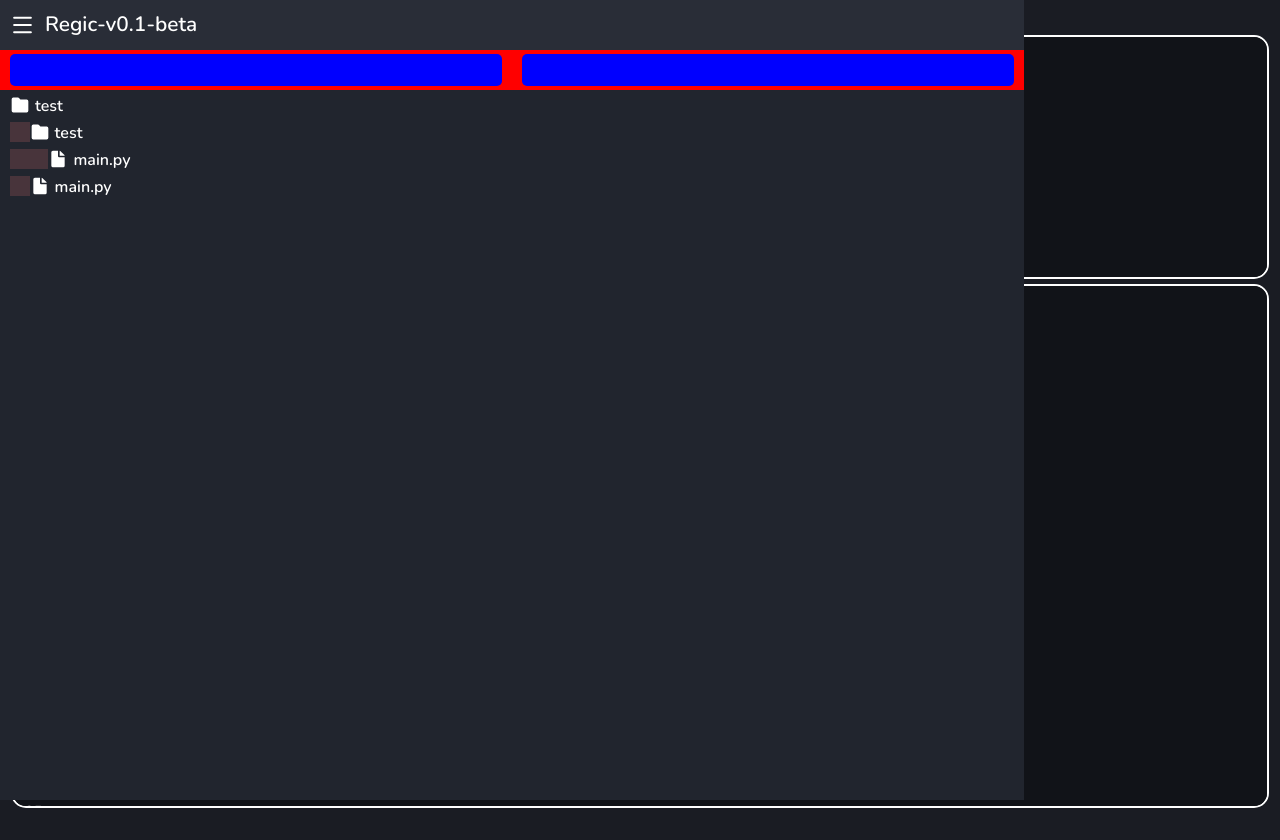
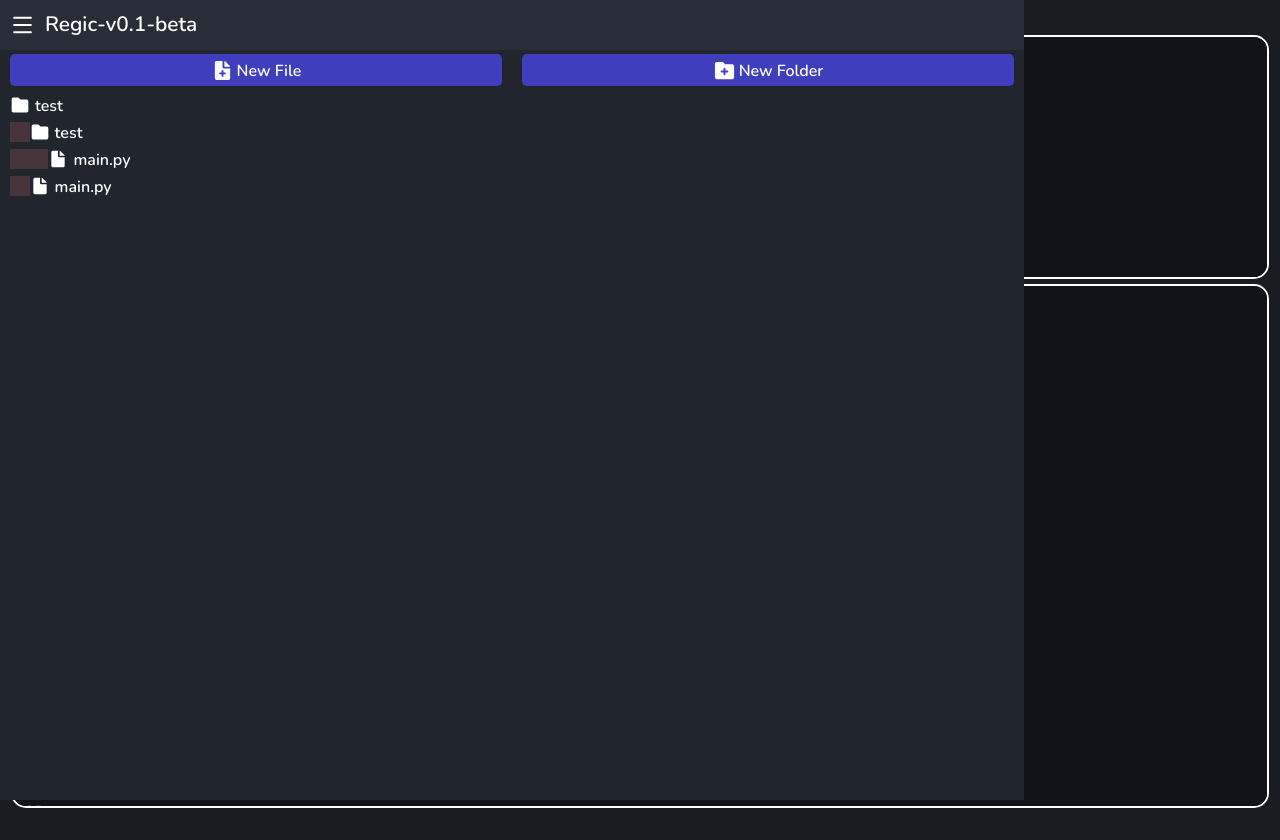
Before and after one commit to kisia0916/regic-v0.1-front, a React (Create React App) app: page / in a window 1280 px wide. Both pictures are taken after a click on the picture 12 px from the left and 12 px from the top of the page. Built offline with nearby package versions, Linux system fonts and the light colour scheme.

Commit message:
仮UIの作成完了

```diff
--- a/src/components/EditorMain/FileViewerSpaceMain/AddFileButton/AddFileButtomMain.tsx
+++ b/src/components/EditorMain/FileViewerSpaceMain/AddFileButton/AddFileButtomMain.tsx
@@ -4,7 +4,10 @@ import "./AddFileButtonMain.css"
 function AddFileButtonMain(){
     return (
         <div className="AddFileButtonMain">
-
+            <div className="AddFileButtonWarp">
+                <img src="/icon/file_new_fill.svg" alt="" className="AddFileButtonIcon"/>
+                <span className="AddFileButtonText">New File</span>
+            </div>
         </div>
     )
 }
--- a/src/components/EditorMain/FileViewerSpaceMain/AddFileButton/AddFileButtonMain.css
+++ b/src/components/EditorMain/FileViewerSpaceMain/AddFileButton/AddFileButtonMain.css
@@ -1,7 +1,21 @@
 .AddFileButtonMain{
     width: 48%;
     height: 80%;
-    background-color: blue;
+    background-color: rgb(63, 63, 189);
     margin: auto;
     border-radius: 5px;
+    display: flex;
 }
+.AddFileButtonText{
+    color: white;
+    margin-top: 1px;
+    margin-left: 3px;
+}
+.AddFileButtonIcon{
+    width: 23px;
+    height: 23px;
+}
+.AddFileButtonWarp{
+    display: flex;
+    margin: auto;
+}
--- a/src/components/EditorMain/FileViewerSpaceMain/AddFolderButton/AddFolderButtonMain.css
+++ b/src/components/EditorMain/FileViewerSpaceMain/AddFolderButton/AddFolderButtonMain.css
@@ -1,8 +1,21 @@
 .AddFolderButtonMain{
     width: 48%;
     height: 80%;
-    background-color: blue;
+    background-color: rgb(63, 63, 189);
     margin: auto;
     border-radius: 5px;
-
+    display: flex;
 }
+.AddFolderButtonText{
+    color: white;
+    margin-top: 1px;
+    margin-left: 3px;
+}
+.AddFolderButtonIcon{
+    width: 23px;
+    height: 23px;
+}
+.AddFolderButtonWarp{
+    display: flex;
+    margin: auto;
+}
--- a/src/components/EditorMain/FileViewerSpaceMain/AddFolderButton/AddFolderButtonMain.tsx
+++ b/src/components/EditorMain/FileViewerSpaceMain/AddFolderButton/AddFolderButtonMain.tsx
@@ -4,7 +4,10 @@ import "./AddFolderButtonMain.css"
 function AddFolderButtonMain(){
     return (
         <div className="AddFolderButtonMain">
-
+            <div className="AddFolderButtonWarp">
+                <img src="/icon/new_folder_fill (1).svg" alt="" className="AddFolderButtonIcon"/>
+                <span className="AddFolderButtonText">New Folder</span>
+            </div>
         </div>
     )
 }
--- a/src/components/EditorMain/FileViewerSpaceMain/FileViewerSpaceMain.css
+++ b/src/components/EditorMain/FileViewerSpaceMain/FileViewerSpaceMain.css
@@ -30,6 +30,5 @@
 .fileViewerNewButtons{
     width: 100%;
     height: 40px;
-    background-color: red;
     display: flex;
 }
```
Also changed, not shown: public/icon/file_new_fill.svg (added), public/icon/new_folder_fill (1).svg (added).
